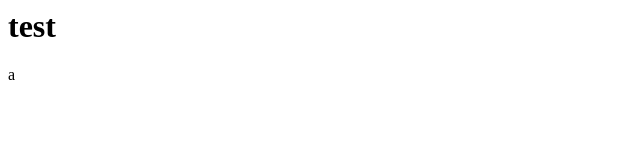
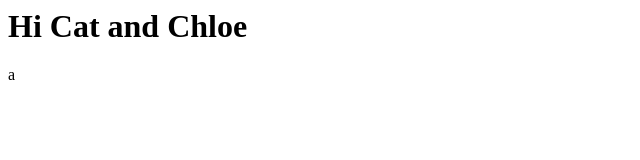
Before and after one commit to brandontiqui/brandontiqui.github.io, a plain HTML site: page index.html in a window 1280 px wide. Shown: the whole page, without its empty margins (0-640 px from the left). Drawn offline with Linux system fonts and the light colour scheme.

Commit message:
Update 2

```diff
--- a/index.html
+++ b/index.html
@@ -1,4 +1,4 @@
 <html>
-  <h1>test</h1>
+  <h1>Hi Cat and Chloe</h1>
   <p>a</p>
 </html>
```
